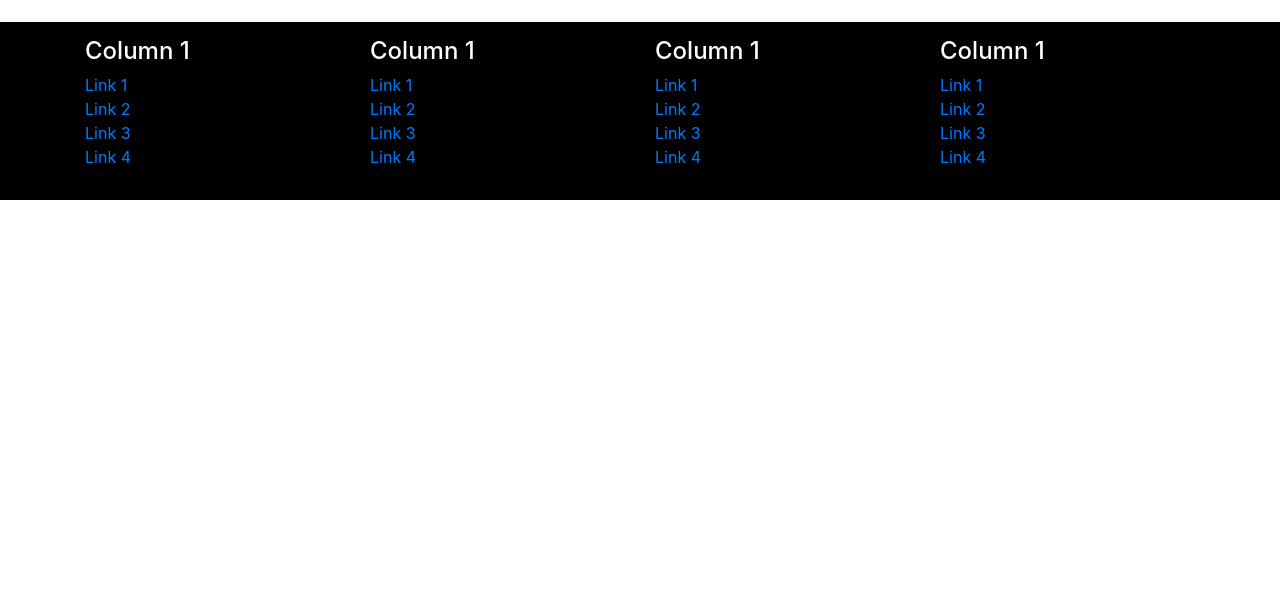
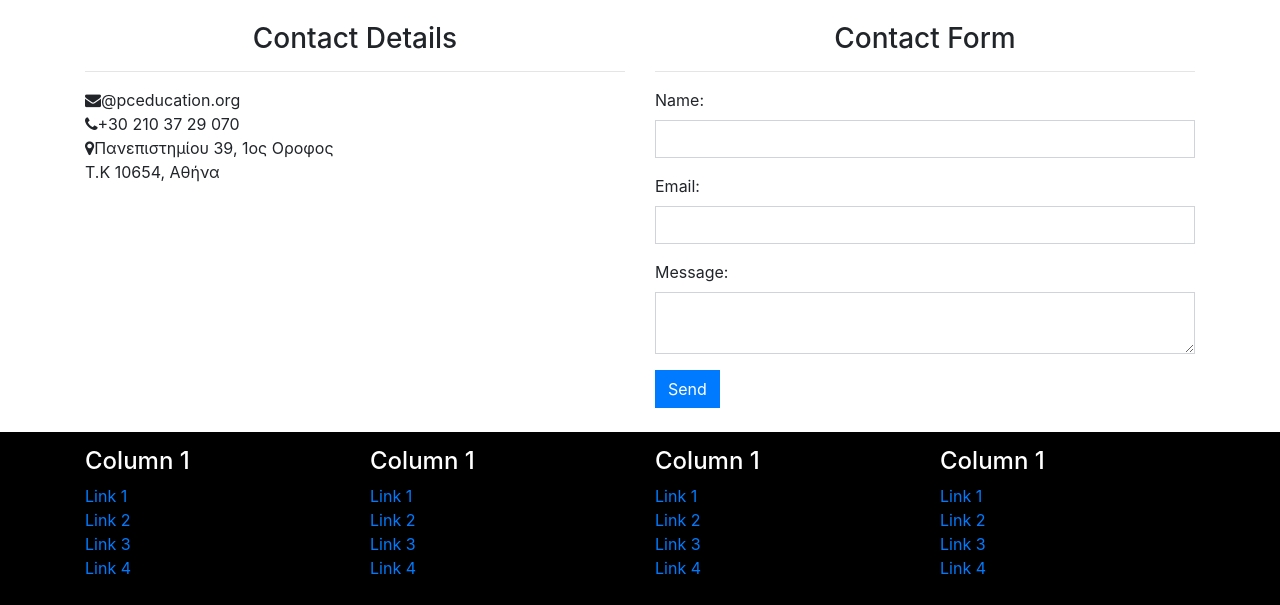
Before and after one commit to konsavv/WineShopBootstrap, a plain HTML site: page contact.html in a window 1280 px wide. Shown: the part 628-1233 px from the top of the page. Before the commit the page ends 828 px from the top, so only its background shows below. Drawn offline with nearby package versions, Linux system fonts and the light colour scheme.

Commit message:
Completed the Contact page

```diff
--- a/contact.html
+++ b/contact.html
@@ -22,6 +22,13 @@
     <link
       rel="stylesheet"
       href="https://cdnjs.cloudflare.com/ajax/libs/toastr.js/latest/css/toastr.css"
+    />
+    <link
+      rel="stylesheet"
+      href="https://cdnjs.cloudflare.com/ajax/libs/font-awesome/4.7.0/css/font-awesome.css"
+      integrity="sha512-5A8nwdMOWrSz20fDsjczgUidUBR8liPYU+WymTZP1lmY9G6Oc7HlZv156XqnsgNUzTyMefFTcsFH/tnJE/+xBg=="
+      crossorigin="anonymous"
+      referrerpolicy="no-referrer"
     />
   </head>
   <body>
@@ -65,6 +72,44 @@
           loading="lazy"
           id="map"
         ></iframe>
+      </div>
+    </div>
+    <br />
+    <div class="container">
+      <div class="row">
+        <div class="col-md-6">
+          <h3 class="text-center">Contact Details</h3>
+          <hr />
+          <ul class="list-unstyled">
+            <li><i class="fa fa-envelope"></i>@pceducation.org</li>
+            <li><i class="fa fa-phone"></i>+30 210 37 29 070</li>
+            <li>
+              <i class="fa fa-map-marker"></i>Πανεπιστημίου 39, 1ος Οροφος
+              <br />Τ.Κ 10654, Αθήνα
+            </li>
+          </ul>
+        </div>
+        <div class="col-md-6">
+          <h3 class="text-center">Contact Form</h3>
+          <hr />
+          <form name="MyForm" id="myForm">
+            <div class="form-group">
+              <label for="name">Name:</label>
+              <input class="form-control no-radius" type="text" id="name" />
+            </div>
+            <div class="form-group">
+              <label for="email">Email:</label>
+              <input class="form-control no-radius" type="email" id="email" />
+            </div>
+            <div class="form-group">
+              <label for="message">Message:</label>
+              <textarea class="form-control no-radius" id="message"></textarea>
+            </div>
+            <button class="btn btn-primary no-radius" type="submit">
+              Send
+            </button>
+          </form>
+        </div>
       </div>
     </div>
     <br />
```
